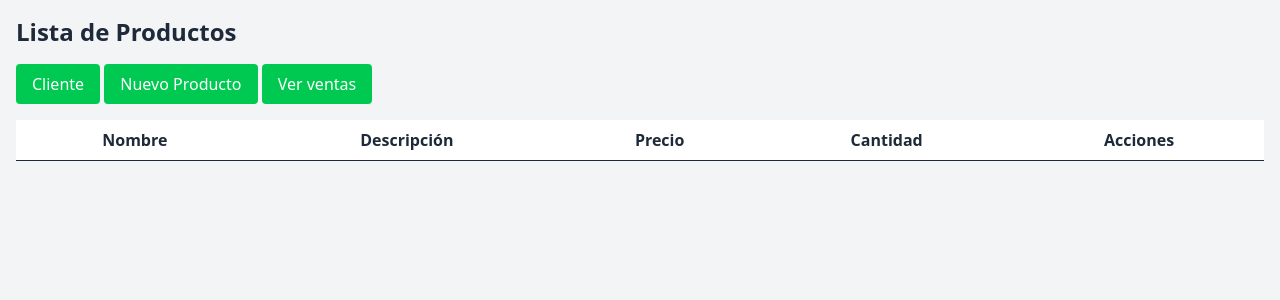
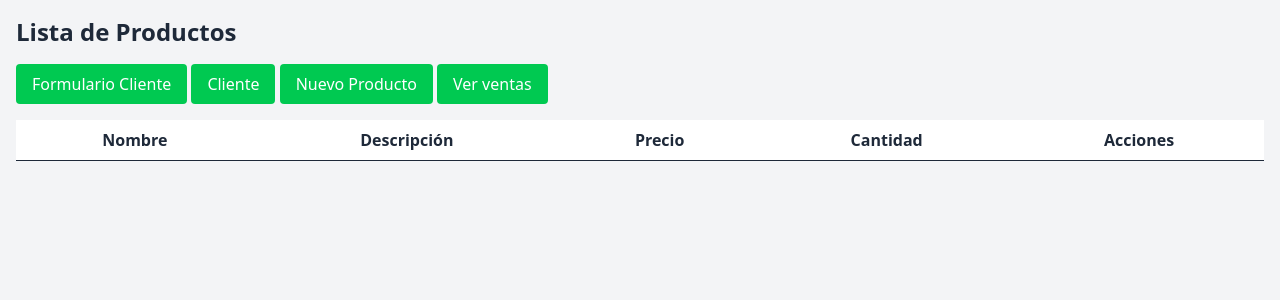
Before and after one commit to Wiwigodxd/Django-good, a Django app: page / in a window 1280 px wide. Shown: the part 56-356 px from the top of the page. Run offline with Django 4.2, Linux system fonts and the light colour scheme; data that the repository does not hold is empty.

Commit message:
feat : lo logre ctm
lo logreee👻👻👻👻

```diff
--- a/bienvenida/inventario/templates/inventario/formulario.html
+++ b/bienvenida/inventario/templates/inventario/formulario.html
@@ -13,7 +13,8 @@
       <span class="text-red-500">*</span> Los campos marcados son obligatorios.
     </p>
 
-
+  <form method="POST" class="bg-white p-8 rounded-lg shadow-lg border border-gray-200">
+    {% csrf_token %}
     <!-- Campo RUT -->
     <div class="mb-6">
       <label for="{{ formulario.rut.id_for_label }}" class="block text-sm font-medium text-gray-700 mb-2">
--- a/bienvenida/inventario/templates/inventario/lista_productos.html
+++ b/bienvenida/inventario/templates/inventario/lista_productos.html
@@ -6,6 +6,7 @@
 
 {% block content %}
   <h1 class="text-2xl font-bold mb-4">Lista de Productos</h1>
+    <a href="{% url 'formulario_cliente' %}" class="bg-green-500 text-white px-4 py-2 rounded mb-4 inline-block hover:scale-105 transiiton-all ease-in">Formulario Cliente</a>
     <a href="{% url 'lista_cliente' %}" class="bg-green-500 text-white px-4 py-2 rounded mb-4 inline-block hover:scale-105 transiiton-all ease-in">Cliente</a>
   <a href="{% url 'nuevo_producto' %}" class="bg-green-500 text-white px-4 py-2 rounded mb-4 inline-block hover:scale-105 transiiton-all ease-in">Nuevo Producto</a>
   <a href="{% url 'lista_ventas' %}" class="bg-green-500 text-white px-4 py-2 rounded mb-4 inline-block hover:scale-105 transiiton-all ease-in">Ver ventas</a>
--- a/bienvenida/inventario/urls.py
+++ b/bienvenida/inventario/urls.py
@@ -2,6 +2,7 @@ from django.urls import path
 from . import views
 urlpatterns = [
     path("", views.lista_productos, name="lista_productos"),
+    path("formulario", views.formulario_cliente, name="formulario_cliente"),
     path("ventas/", views.lista_ventas, name="lista_ventas"),
     path("cliente/", views.nuevo_cliente, name="nuevo_cliente"),
     path("cliente/", views.lista_cliente, name="lista_cliente"),
--- a/bienvenida/inventario/views.py
+++ b/bienvenida/inventario/views.py
@@ -4,20 +4,21 @@ from .models import Formulario, Cliente, Ventas, DetalleVenta
 from .forms import ProductoForm
 from .forms import VentasForm
 from .forms import ClienteForm
+from .forms import FormularioForm
 
-def nuevo_cliente(request):
+def formulario_cliente(request):
     if request.method == 'POST':
-        form = Formulario(request.POST)
+        form = FormularioForm(request.POST)
         if form.is_valid():
             form.save()
-            return redirect('formulario')
+            return redirect('lista_cliente')
     else:
-        form = Formulario()
-    return render(request, 'inventario/formulario.html', {'formulario': formulario})
+        form = FormularioForm()
+    return render(request, 'inventario/formulario.html', {'formulario': form})
 
 
 def nuevo_cliente(request):
-    cliente = Cliente.objects.all()
+    cliente = Formulario.objects.all()
     return render(request, 'inventario/cliente.html', {'cliente': cliente})
 
 
```
Also changed, not shown: bienvenida/inventario/migrations/0005_formulario_alter_cliente_rut_alter_cliente_telefono_and_more.py (added).
